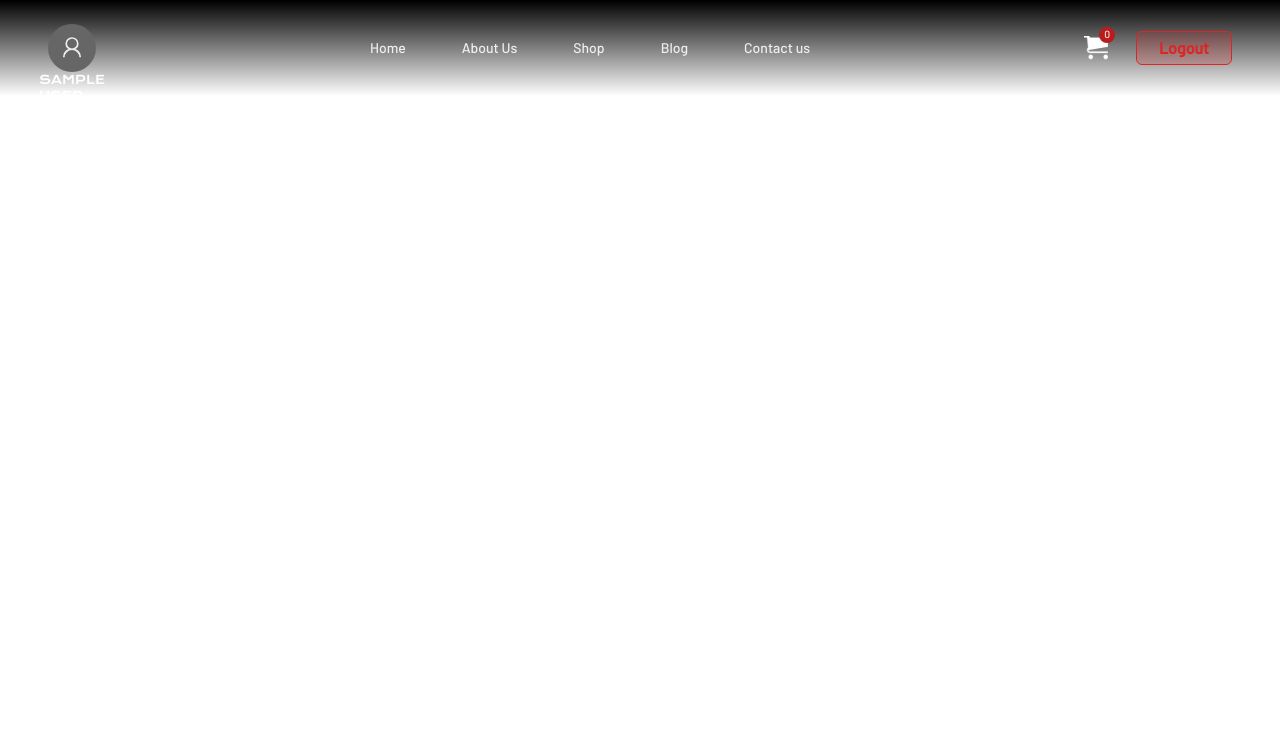
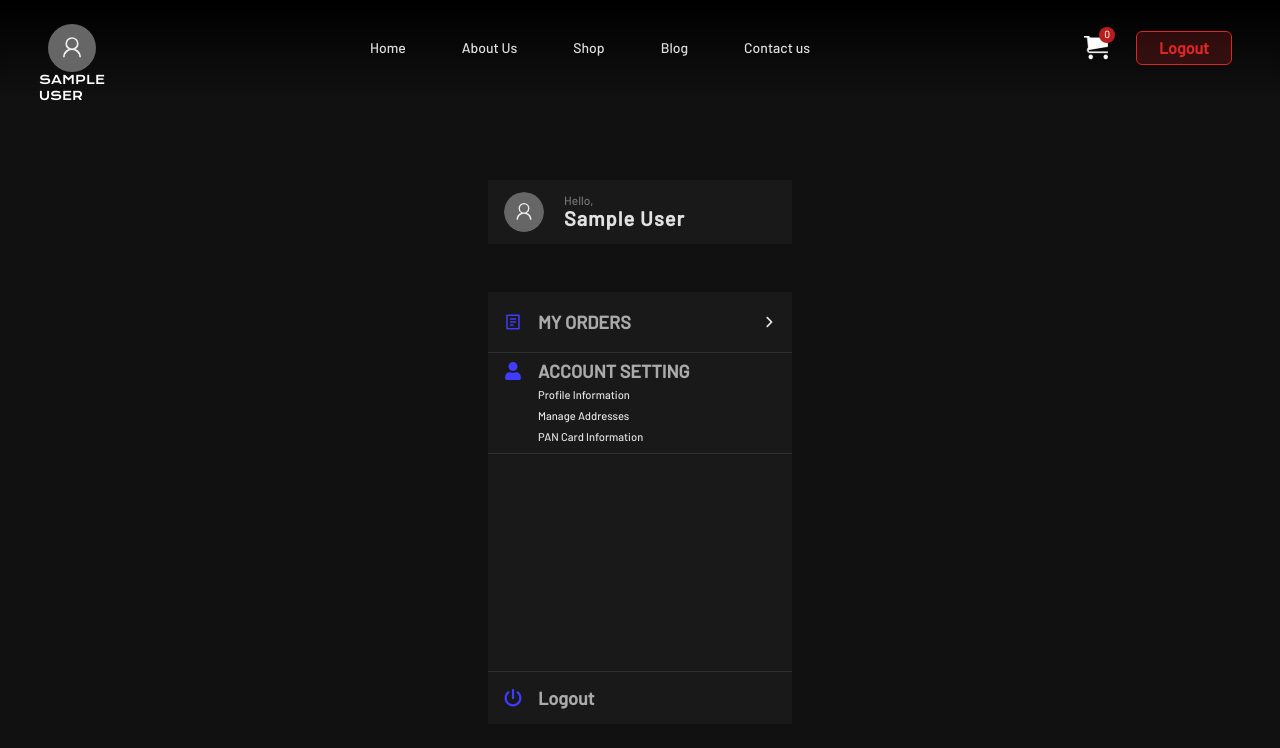
Before and after one commit to pravesh-dev/PeerShop, a React (Vite) app: page /profile in a window 1280 px wide. Shown: the top 748 px of the page. Built offline with nearby package versions, Linux system fonts and the light colour scheme; sample sign-in values are in the browser's storage.

Commit message:
completed left panel design and done logout working

```diff
--- a/src/App.jsx
+++ b/src/App.jsx
@@ -30,7 +30,7 @@ function App() {
           <Route path="/login" element={<Login/>}></Route>
           <Route path="/signUp" element={<SignUp/>}></Route>
           <Route path="/contact" element={<><ContactUs/> <Footer/></>}></Route>
-          <Route path="/profile" element={<Profile/>}></Route>
+          <Route path="/profile" element={<><Profile/></>}></Route>
         </Route>
       </Routes>
     </BrowserRouter>
--- a/src/Components/Profile.jsx
+++ b/src/Components/Profile.jsx
@@ -1,22 +1,79 @@
-import React, { useEffect } from 'react'
-import { useSelector } from 'react-redux'
-import { useNavigate } from 'react-router-dom'
+import React, { useEffect, useState } from "react";
+import { useDispatch, useSelector } from "react-redux";
+import { useNavigate } from "react-router-dom";
+import profileDef from "../assets/images/profileDef.svg";
+import { FaPowerOff, FaAngleRight } from "react-icons/fa6";
+import { RiFileList2Line } from "react-icons/ri";
+import { FaUser } from "react-icons/fa";
+import { logoutUser } from "../Stores/user";
 
 function Profile() {
-    const loginStatus = useSelector(store => store.user.loginStatus);
-    const navigate = useNavigate();
+  const loginStatus = useSelector((store) => store.user.loginStatus);
+  const user = useSelector((store) => store.user.name);
+  const navigate = useNavigate();
+  const dispatch = useDispatch();
+const [isAccSetting,setIsAccSetting] = useState(false)
+  useEffect(() => {
+    if (!loginStatus) {
+      navigate("/login");
+    }
+  }, [loginStatus, navigate]);
 
-    useEffect(() => {
-      if(!loginStatus){
-        navigate('/login');
-      }
-    }, [loginStatus, navigate])
+  const handleLogOut = () => {
+    dispatch(logoutUser());
+    navigate("/");
+  };
+  const handleAccountClick = () => {
+    setIsAccSetting(true)
+  }
 
   return (
-    <div>
-      Profile
+    <div className="bg-[#111] w-full min-h-screen flex justify-center items-center">
+      <div className="w-[19rem] h-[34rem] mt-28 mb-2 relative overflow-x-hidden">
+        <div className="w-full h-full flex flex-col justify-between">
+          <div className="w-full bg-[#191919] flex items-center gap-5 py-3 px-4">
+            <img src={profileDef} className="w-10 h-10 rounded-full" alt="profile image" />
+            <div>
+              <h4 className="text-xs text-neutral-500 -mb-1">Hello,</h4>
+              <h1 className="text-xl font-black tracking-wider">{user}</h1>
+            </div>
+          </div>
+          <div className="w-full h-[27rem] bg-[#191919] flex flex-col justify-between">
+            <div className="">
+              <div className="flex justify-between items-center py-4 px-4 border-b border-white/10">
+                <h2 className="flex items-center gap-4 text-lg text-[#AAAAAA] font-semibold">
+                  <span className="text-lg text-[#3F3BFF]">
+                    <RiFileList2Line />
+                  </span>
+                  MY ORDERS
+                </h2>
+                <span className="text-sm">
+                  <FaAngleRight />
+                </span>
+              </div>
+              <div className="w-full py-1 border-b border-white/10">
+                <h2 className="flex px-4 items-center gap-4 text-lg text-[#AAAAAA] font-semibold uppercase">
+                  <span className="text-lg text-[#3F3BFF]">
+                    <FaUser />
+                  </span>{" "}
+                  account setting
+                </h2>
+                <h3 className="text-[0.7rem] flex gap-4 px-4 py-[0.1rem]" onClick={handleAccountClick}><span className="text-lg invisible"><FaUser/></span> Profile Information</h3>
+                <h3 className="text-[0.7rem] flex gap-4 px-4 py-[0.1rem]" onClick={handleAccountClick}><span className="text-lg invisible"><FaUser/></span> Manage Addresses</h3>
+                <h3 className="text-[0.7rem] flex gap-4 px-4 py-[0.1rem]" onClick={handleAccountClick}><span className="text-lg invisible"><FaUser/></span> PAN Card Information</h3>
+              </div>
+            </div>
+            <h2 className="flex px-4 py-3 items-center gap-4 text-lg text-[#AAAAAA] font-semibold border-t border-white/10" onClick={handleLogOut}>
+              <span className="text-lg text-[#3F3BFF]"><FaPowerOff /></span> Logout
+            </h2>
+          </div>
+        </div>
+        <div className={`w-full h-full bg-blue-600 absolute top-0 duration-300 ${isAccSetting ? 'left-0' : 'left-full'}`}>
+
+        </div>
+      </div>
     </div>
-  )
+  );
 }
 
-export default Profile
+export default Profile;
```
